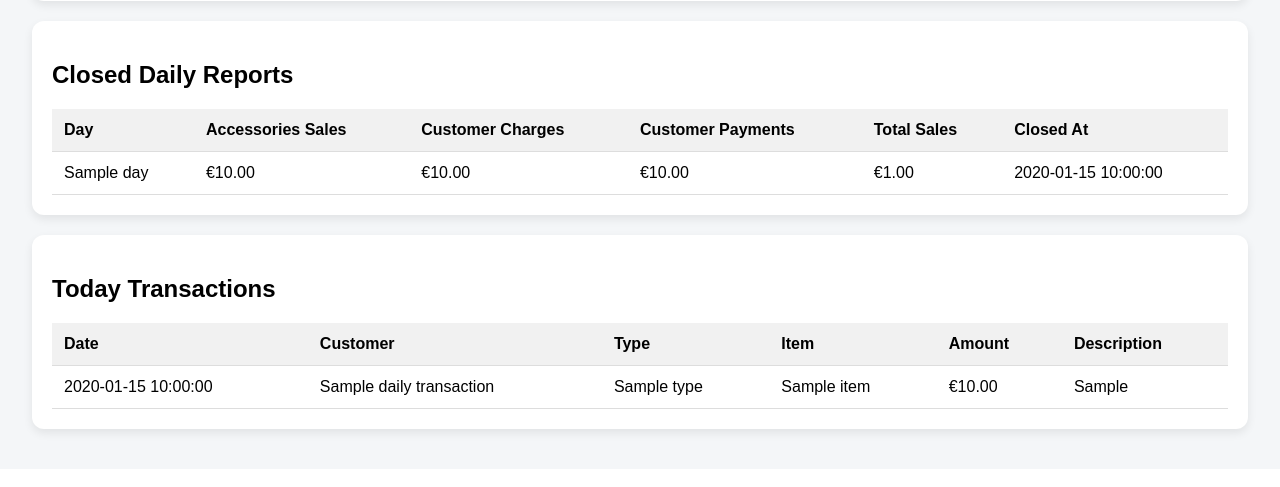
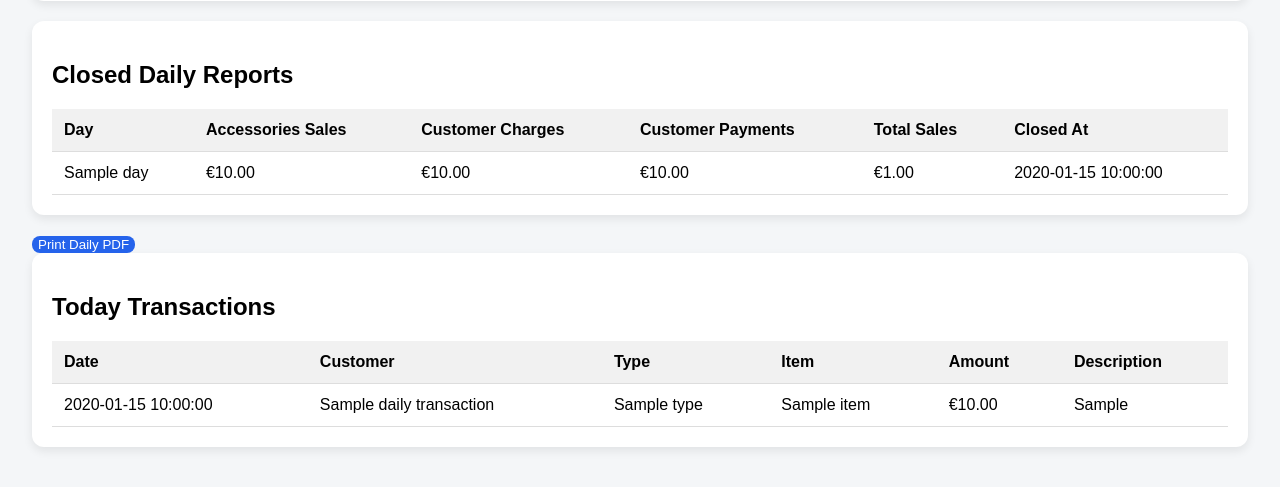
Before and after one commit to iosif-fuels/iosif-fuels-pos-online, a Flask app: template templates/reports.html in a window 1280 px wide. Shown: the part 620-1107 px from the top of the page. Before the commit the page ends 1059 px from the top, so only its background shows below. Run offline with Flask 3, Linux system fonts and the light colour scheme; the template is opened without the code that fills it: most values are stand-ins (such as "Sample title", 1, 10 or a date in 2020); some libraries are stand-ins or nearby versions.

Commit message:
reports.html

```diff
--- a/templates/reports.html
+++ b/templates/reports.html
@@ -64,6 +64,10 @@
         </table>
     </div>
 
+    <a href="/daily_report_pdf" target="_blank">
+    <button type="button">Print Daily PDF</button>
+</a>
+
     <div class="card">
         <h2>Today Transactions</h2>
         <table>
```
